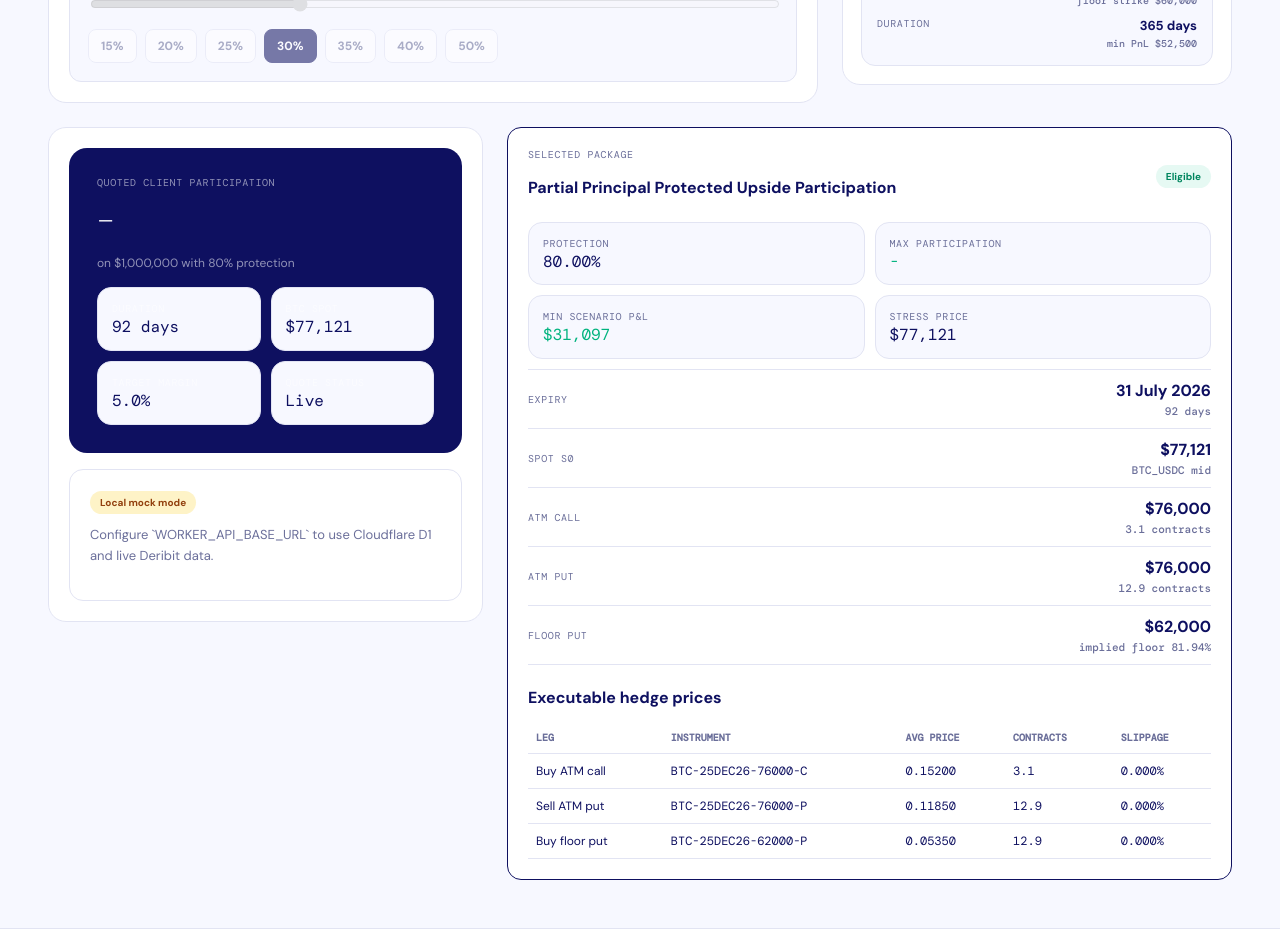
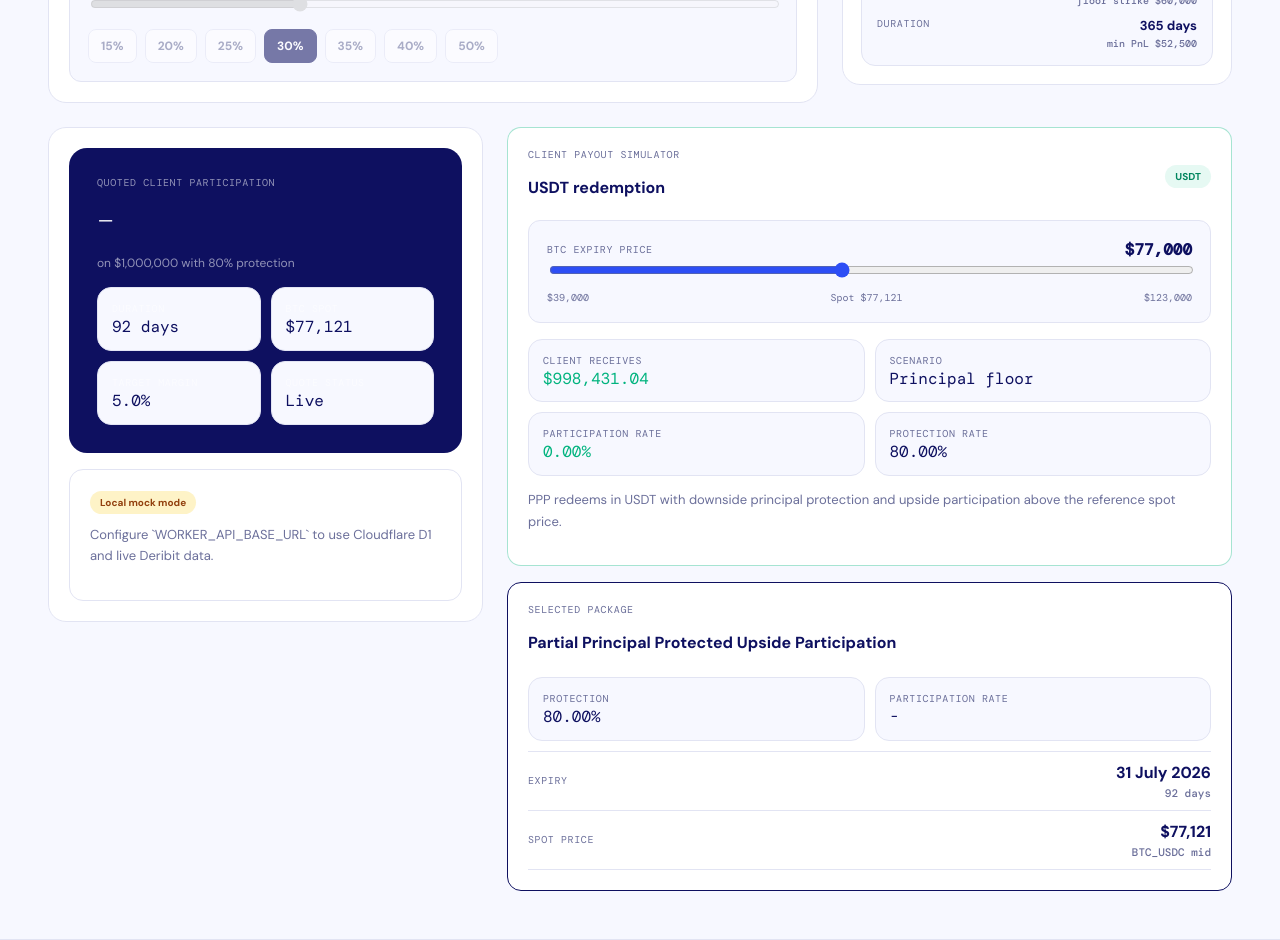
Before and after one commit to crypto-not-a-crime/signafi-products, a Next.js app in the folder web/: page /PPP in a window 1280 px wide. Shown: the part 1400-2340 px from the top of the page. Built offline with nearby package versions, Linux system fonts and the light colour scheme.

Commit message:
Update PPP selected package display

```diff
--- a/web/src/components/PPPPage.tsx
+++ b/web/src/components/PPPPage.tsx
@@ -2,7 +2,7 @@
 
 import { useEffect, useMemo, useState } from "react";
 import type { PppCandidate, PppPricingRequest, PppPricingResponse, PppSelectorMode } from "@/types";
-import { formatNumber, formatPct, formatUsd } from "@/lib/format";
+import { formatPct, formatUsd } from "@/lib/format";
 import { SiteNav } from "./Logo";
 
 const durationOptions = [
@@ -24,6 +24,7 @@ export function PPPPage() {
   const [participationPct, setParticipationPct] = useState(30);
   const [data, setData] = useState<PppPricingResponse | null>(null);
   const [selectedExpiry, setSelectedExpiry] = useState<number | null>(null);
+  const [simulatorExpiryPrice, setSimulatorExpiryPrice] = useState<number | null>(null);
   const [loading, setLoading] = useState(false);
   const [error, setError] = useState<string | null>(null);
 
@@ -33,6 +34,11 @@ export function PPPPage() {
   const selectedCandidate = selectedExpiry
     ? candidates.find((candidate) => candidate.expirationTimestamp === selectedExpiry) ?? best
     : best;
+  const simulatorRange = useMemo(
+    () => (selectedCandidate ? getPppScenarioRange(selectedCandidate) : null),
+    [selectedCandidate]
+  );
+  const selectedExpiryPrice = simulatorExpiryPrice ?? simulatorRange?.defaultPrice ?? null;
 
   useEffect(() => {
     const timer = window.setTimeout(() => {
@@ -46,12 +52,12 @@ export function PPPPage() {
       setSelectedExpiry(null);
       return;
     }
-    setSelectedExpiry((current) =>
-      current && candidates.some((candidate) => candidate.expirationTimestamp === current)
-        ? current
-        : data.bestCandidate?.expirationTimestamp ?? null
-    );
-  }, [candidates, data]);
+    setSelectedExpiry(data.bestCandidate?.expirationTimestamp ?? null);
+  }, [data]);
+
+  useEffect(() => {
+    setSimulatorExpiryPrice(simulatorRange?.defaultPrice ?? null);
+  }, [simulatorRange]);
 
   async function fetchPricing() {
     setLoading(true);
@@ -321,6 +327,14 @@ export function PPPPage() {
             </aside>
 
             <section className="rail-detail-panel" aria-label="PPP product details">
+              {selectedCandidate && simulatorRange && selectedExpiryPrice !== null ? (
+                <PppClientPayoutSimulator
+                  candidate={selectedCandidate}
+                  expiryPrice={selectedExpiryPrice}
+                  range={simulatorRange}
+                  onChange={setSimulatorExpiryPrice}
+                />
+              ) : null}
               {selectedCandidate ? <PppDetailCard candidate={selectedCandidate} /> : null}
             </section>
           </div>
@@ -386,46 +400,85 @@ function PppDetailCard({ candidate }: { candidate: PppCandidate }) {
           <div className="pc-label">Selected package</div>
           <h3 className="card-title">Partial Principal Protected Upside Participation</h3>
         </div>
-        <span className={`status-badge ${candidate.eligible ? "status-live" : "status-warn"}`}>
-          {candidate.eligible ? "Eligible" : "Review"}
-        </span>
       </div>
       <div className="metric-grid">
-        <Metric label={candidate.recommendedLever === "protection" ? "Max protection" : "Protection"} value={formatPct(candidate.quotedProtection, 2)} tone={candidate.recommendedLever === "protection" ? "ok" : undefined} />
-        <Metric label={candidate.recommendedLever === "participation" ? "Max participation" : "Participation"} value={formatPct(candidate.quotedParticipation, 2)} tone={candidate.recommendedLever === "participation" ? "ok" : undefined} />
-        <Metric label="Min scenario P&L" value={formatUsd(candidate.minScenarioPnlUsdt)} tone={(candidate.minScenarioPnlUsdt ?? 0) >= candidate.targetProfitUsdt ? "ok" : "fail"} />
-        <Metric label="Stress price" value={formatUsd(candidate.stressPrice)} />
+        <Metric
+          label={candidate.recommendedLever === "protection" ? "Max protection" : "Protection"}
+          value={formatPct(candidate.quotedProtection, 2)}
+          tone={candidate.recommendedLever === "protection" ? "ok" : undefined}
+        />
+        <Metric label="Participation rate" value={formatPct(candidate.quotedParticipation, 2)} />
       </div>
       <dl className="product-terms">
         <Term label="Expiry" value={formatDate(candidate.expirationTimestamp)} detail={`${candidate.dayCount} days`} />
-        <Term label="Spot S0" value={formatUsd(candidate.spotPrice)} detail="BTC_USDC mid" />
-        <Term label="ATM call" value={formatUsd(candidate.atmCallStrike)} detail={`${formatNumber(candidate.optimalCallContracts, 1)} contracts`} />
-        <Term label="ATM put" value={formatUsd(candidate.atmPutStrike)} detail={`${formatNumber(candidate.putSpreadContracts, 1)} contracts`} />
-        <Term label="Floor put" value={formatUsd(candidate.floorPutStrike)} detail={`implied floor ${formatPct(candidate.putSpreadImpliedFloor, 2)}`} />
+        <Term label="Spot price" value={formatUsd(candidate.spotPrice)} detail="BTC_USDC mid" />
       </dl>
-      <h3 className="card-title" style={{ marginTop: 22 }}>Executable hedge prices</h3>
-      <table className="trace-table">
-        <thead>
-          <tr>
-            <th>Leg</th>
-            <th>Instrument</th>
-            <th>Avg price</th>
-            <th>Contracts</th>
-            <th>Slippage</th>
-          </tr>
-        </thead>
-        <tbody>
-          {candidate.legs.map((leg) => (
-            <tr key={leg.role}>
-              <td>{formatLegRole(leg.role)}</td>
-              <td className="mono">{leg.instrumentName}</td>
-              <td className="mono">{formatNumber(leg.averagePrice, 5)}</td>
-              <td className="mono">{formatNumber(leg.requiredContracts, 1)}</td>
-              <td className="mono">{formatPct(leg.depth.slippagePct, 3)}</td>
-            </tr>
-          ))}
-        </tbody>
-      </table>
+    </div>
+  );
+}
+
+function PppClientPayoutSimulator({
+  candidate,
+  expiryPrice,
+  range,
+  onChange
+}: {
+  candidate: PppCandidate;
+  expiryPrice: number;
+  range: ReturnType<typeof getPppScenarioRange>;
+  onChange: (value: number) => void;
+}) {
+  const protection = candidate.quotedProtection ?? candidate.protectionLevel;
+  const participation = candidate.quotedParticipation ?? 0;
+  const expiryRatio = candidate.spotPrice > 0 ? expiryPrice / candidate.spotPrice : 0;
+  const payout =
+    expiryPrice > candidate.spotPrice
+      ? candidate.investmentUsdt * (1 + participation * (expiryRatio - 1))
+      : candidate.investmentUsdt * Math.max(expiryRatio, protection);
+  const scenario =
+    expiryPrice > candidate.spotPrice
+      ? "Upside participation"
+      : expiryRatio < protection
+        ? "Below protection floor"
+        : "Principal floor";
+
+  return (
+    <div className="candidate-card payout-simulator">
+      <div className="row-between">
+        <div>
+          <div className="pc-label">Client payout simulator</div>
+          <h3 className="card-title">USDT redemption</h3>
+        </div>
+        <span className="status-badge status-live">USDT</span>
+      </div>
+      <div className="control-block compact-control">
+        <div className="row-between">
+          <span className="field-label">BTC expiry price</span>
+          <strong className="mono">{formatUsd(expiryPrice)}</strong>
+        </div>
+        <input
+          type="range"
+          min={range.min}
+          max={range.max}
+          step={range.step}
+          value={expiryPrice}
+          onChange={(event) => onChange(Number(event.target.value))}
+        />
+        <div className="range-labels">
+          <span>{formatUsd(range.min)}</span>
+          <span>Spot {formatUsd(candidate.spotPrice)}</span>
+          <span>{formatUsd(range.max)}</span>
+        </div>
+      </div>
+      <div className="metric-grid">
+        <Metric label="Client receives" value={formatUsd(payout, 2)} tone="ok" />
+        <Metric label="Scenario" value={scenario} />
+        <Metric label="Participation rate" value={formatPct(participation, 2)} tone="ok" />
+        <Metric label="Protection rate" value={formatPct(protection, 2)} />
+      </div>
+      <p className="card-copy">
+        PPP redeems in USDT with downside principal protection and upside participation above the reference spot price.
+      </p>
     </div>
   );
 }
@@ -464,8 +517,18 @@ function formatDate(timestamp: number) {
   return new Intl.DateTimeFormat("en-AU", { day: "numeric", month: "short", year: "numeric" }).format(new Date(timestamp));
 }
 
-function formatLegRole(role: PppCandidate["legs"][number]["role"]) {
-  if (role === "long_call") return "Buy ATM call";
-  if (role === "short_put") return "Sell ATM put";
-  return "Buy floor put";
+function getPppScenarioRange(candidate: PppCandidate) {
+  const step = 1000;
+  const min = roundToStep(candidate.spotPrice * 0.5, step);
+  const max = roundToStep(candidate.spotPrice * 1.6, step);
+  const defaultPrice = clamp(roundToStep(candidate.spotPrice, step), min, max);
+  return { min, max, step, defaultPrice };
 }
+
+function roundToStep(value: number, step: number): number {
+  return Math.round(value / step) * step;
+}
+
+function clamp(value: number, min: number, max: number): number {
+  return Math.min(max, Math.max(min, value));
+}
```
Also changed, not shown: web/src/components/AdminConsole.tsx (+31 -14 lines).
